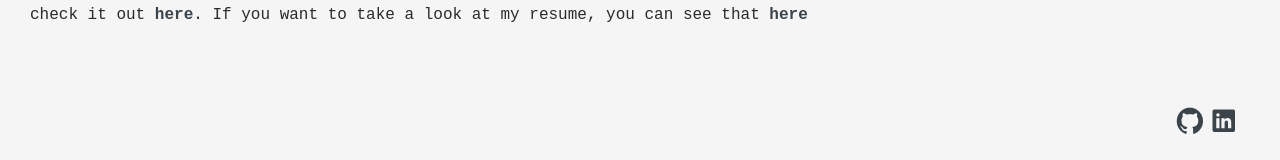
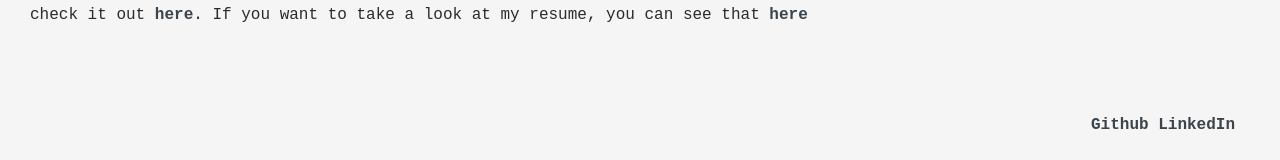
Before and after one commit to TheTraff/thetraff.github.io, a Jekyll site: the page built from index.md, in a window 1280 px wide. Shown: the part 895-1055 px from the top of the page. Built offline with Jekyll 4.4.1, drawn with Linux system fonts in a browser that asks for light colours; nearby versions of some CDN libraries; some web fonts are replaced.

Commit message:
icons weren't working

```diff
--- a/_includes/footer.html
+++ b/_includes/footer.html
@@ -6,11 +6,10 @@
 			</div>
 			<div class="col-6 right-header-section">
 			<ul>
-				<!--<li><a href="{{ "/resume.pdf" | prepend: site.baseurl }}"><span class="resume-title">resume</span></a></li>-->
 
-				<li><a href="http://github.com/thetraff"><i class="32 ion-social-github"></i></a></li>
+				<li><a href="http://github.com/thetraff"><!--<i class="32 ion-social-github">github</i>-->Github</a></li>
 
-				<li><a href="https://www.linkedin.com/in/ben-traff/"><i class="32 ion-social-linkedin"></i></a></li>
+				<li><a href="https://www.linkedin.com/in/ben-traff/"><!--<i class="32 ion-social-linkedin"></i>-->LinkedIn</a></li>
 
 
 			</ul>
```
